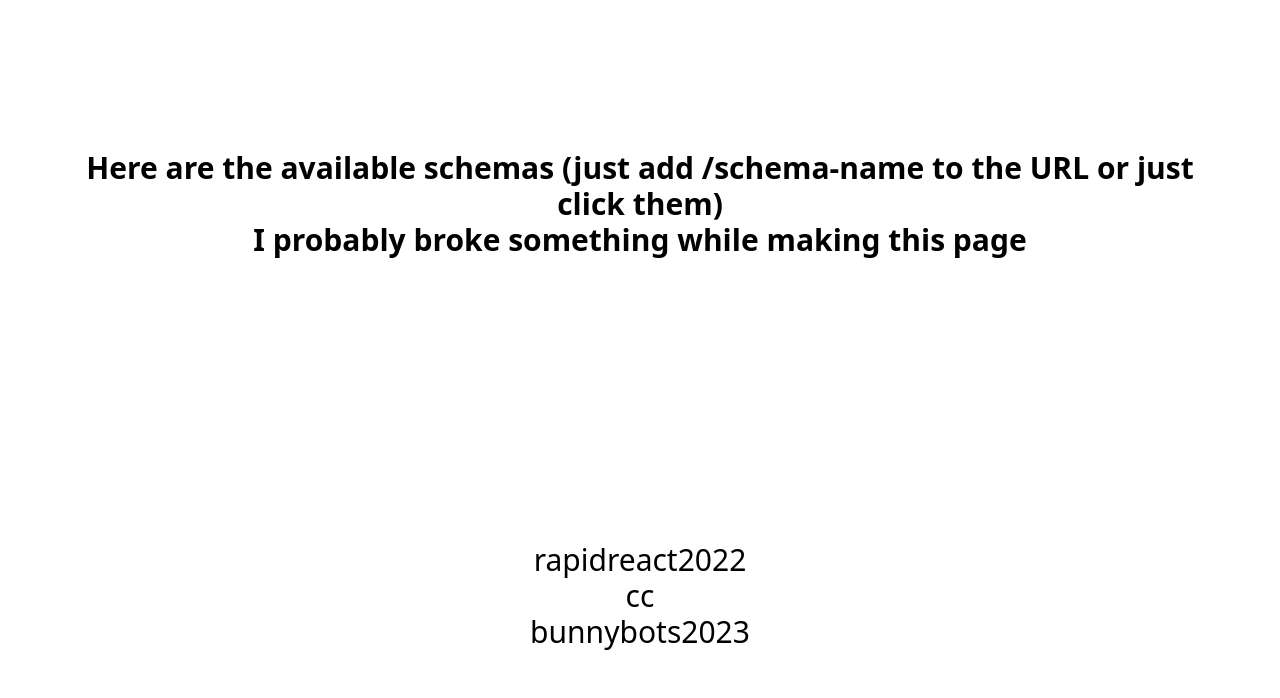
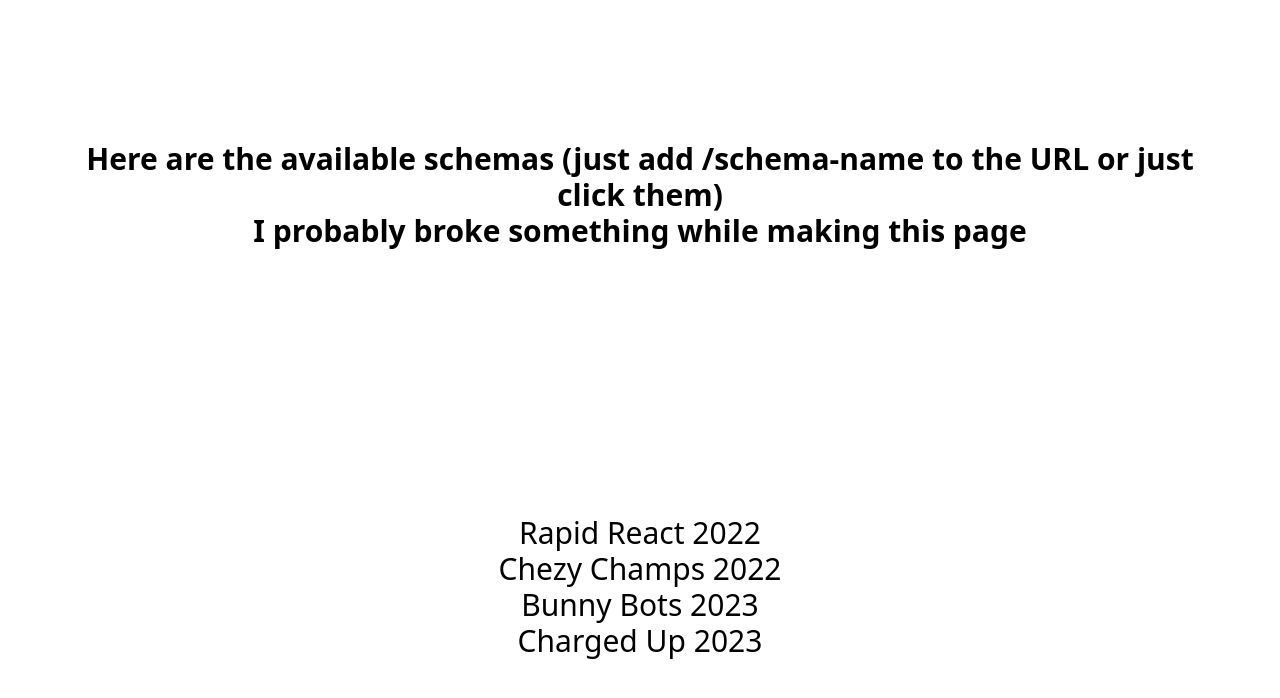
Before and after one commit to 2BDetermined-7034/QR-Scouting, a Next.js app: page / in a window 1280 px wide. Shown: the top 698 px of the page. Built offline with nearby package versions, Linux system fonts and the light colour scheme.

Commit message:
updated index.tsx to be nicer and include charged up

```diff
--- a/pages/index.tsx
+++ b/pages/index.tsx
@@ -146,13 +146,16 @@ export default function Home() {
             </main>
             <div className="flex flex-col items-center justify-center w-full flex-1 px-20 text-center">
                 <h1 className="text-3xl">
-                  <Link href="/rapidreact2022">rapidreact2022</Link>
+                  <Link href="/rapidreact2022">Rapid React 2022</Link>
                 </h1>
               <h1 className="text-3xl">
-                <Link href="/cc">cc</Link>
+                <Link href="/cc">Chezy Champs 2022</Link>
               </h1>
               <h1 className="text-3xl">
-                <Link href="/bunnybots2023">bunnybots2023</Link>
+                <Link href="/bunnybots2023">Bunny Bots 2023</Link>
+              </h1>
+              <h1 className="text-3xl">
+                <Link href="/chargedup2023">Charged Up 2023</Link>
               </h1>
             </div>
 
```
